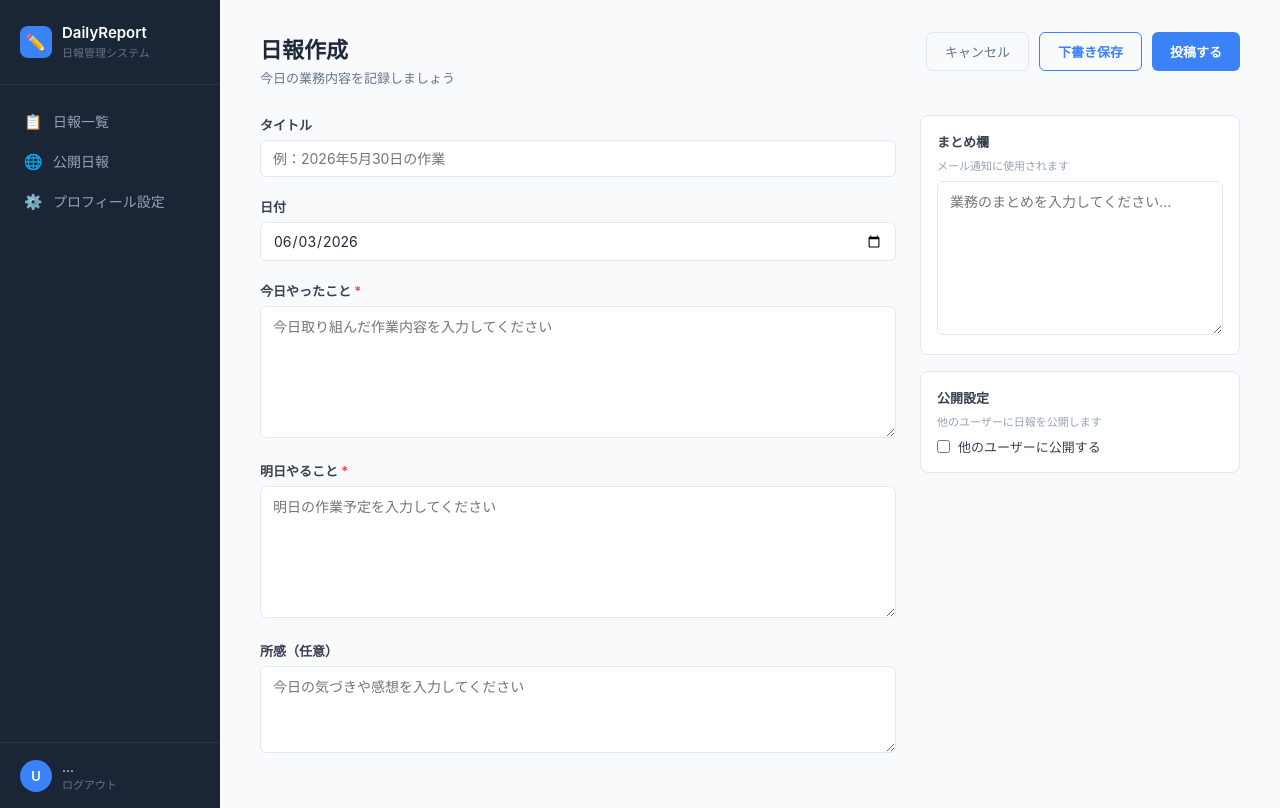
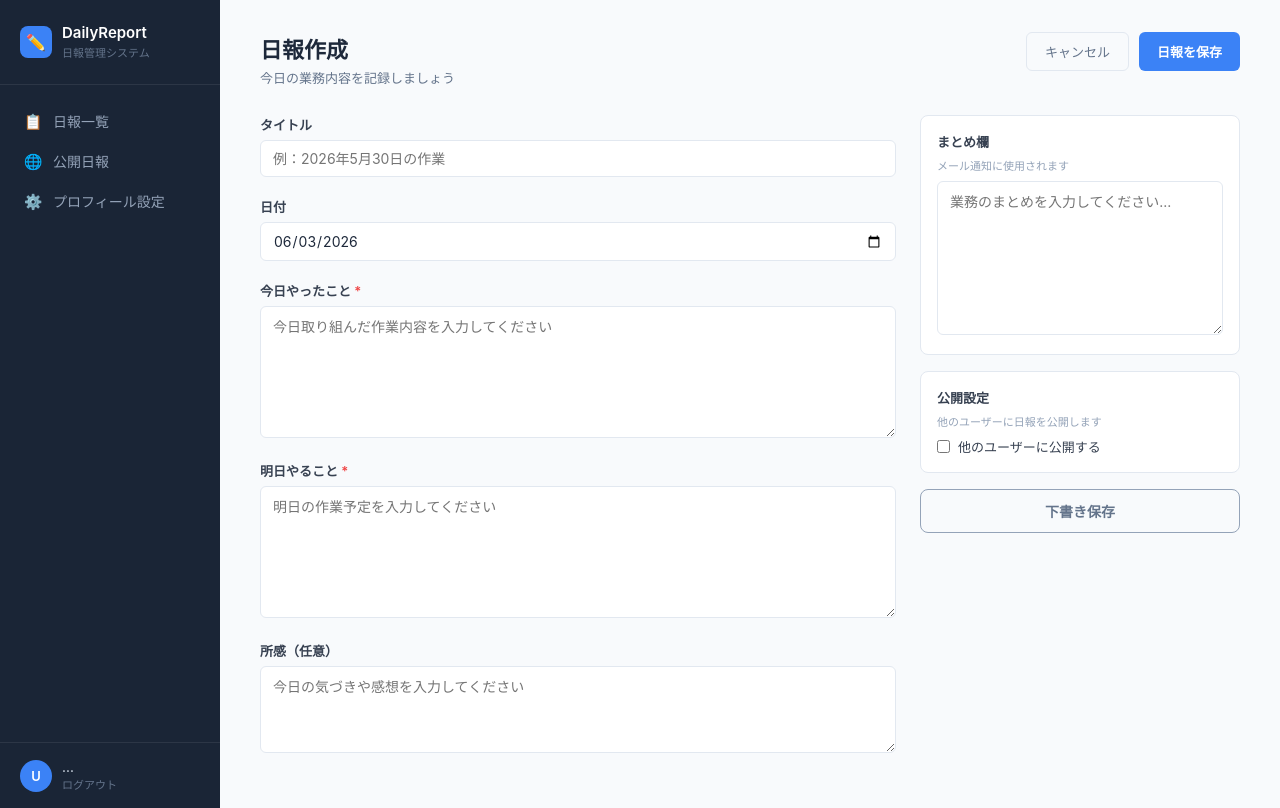
Before and after one commit to pp-no/daily-report-app, a React (Vite) app in the folder frontend/: page /reports/new in a window 1280 px wide. Built offline with nearby package versions, Linux system fonts and the light colour scheme; no server answers; sample sign-in values are in the browser's storage.

Commit message:
fix: 下書き保存ボタンの位置をデザインに合わせて右カラム下部に移動
Co-Authored-By: Claude Sonnet 4.6 <noreply@anthropic.com>

```diff
--- a/frontend/src/pages/ReportFormPage.tsx
+++ b/frontend/src/pages/ReportFormPage.tsx
@@ -130,20 +130,12 @@ const ReportFormPage = () => {
               キャンセル
             </button>
             <button
-              type="button"
-              style={S.draftButton}
-              onClick={handleDraftButtonClick}
-              disabled={draftSaving || saving}
-            >
-              {draftSaving ? '保存中...' : '下書き保存'}
-            </button>
-            <button
               type="submit"
               form="report-form"
               style={S.saveButton}
               disabled={saving || draftSaving}
             >
-              {saving ? '保存中...' : isEdit ? '更新する' : '投稿する'}
+              {saving ? '保存中...' : isEdit ? '更新する' : '日報を保存'}
             </button>
           </div>
         </div>
@@ -260,6 +252,14 @@ const ReportFormPage = () => {
                 他のユーザーに公開する
               </label>
             </div>
+            <button
+              type="button"
+              style={S.draftButton}
+              onClick={handleDraftButtonClick}
+              disabled={draftSaving || saving}
+            >
+              {draftSaving ? '保存中...' : '下書き保存'}
+            </button>
           </div>
         </form>
       </div>
@@ -303,13 +303,14 @@ const S = {
   },
   draftButton: {
     background: 'transparent',
-    color: '#3b82f6',
-    border: '1px solid #3b82f6',
-    borderRadius: 6,
-    padding: '9px 18px',
-    fontSize: 13,
+    color: '#64748b',
+    border: '1px solid #94a3b8',
+    borderRadius: 8,
+    padding: '11px 18px',
+    fontSize: 14,
     fontWeight: 600,
     cursor: 'pointer',
+    width: '100%',
   },
   saveButton: {
     background: '#3b82f6',
```
